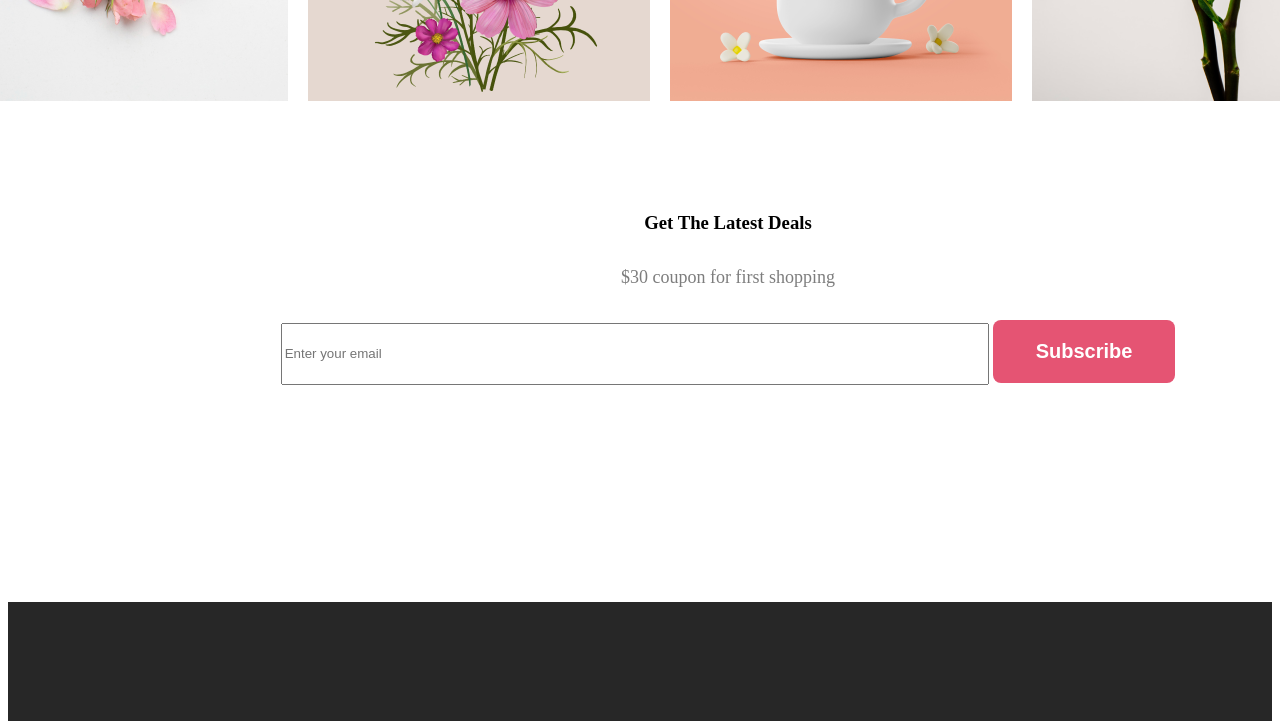
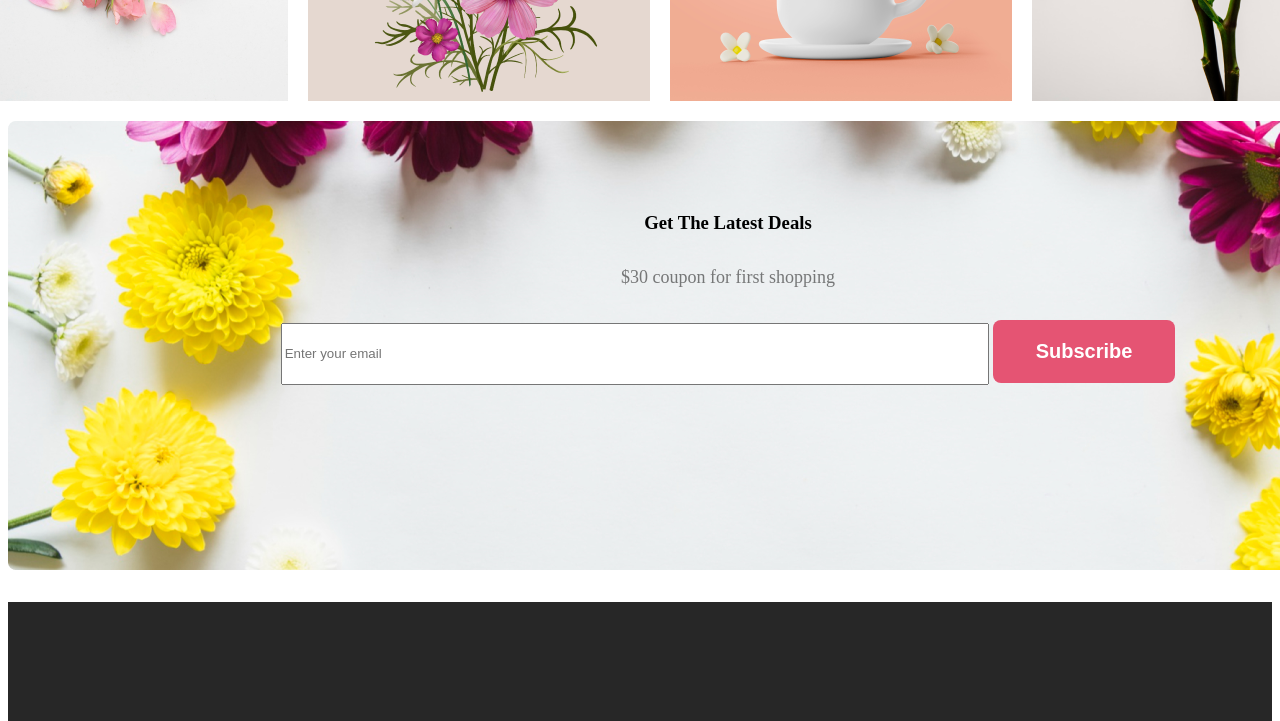
Before and after one commit to sojib550/flower-shop-a, a plain HTML site: page index.html in a window 1280 px wide. Shown: the part 3560-4281 px from the top of the page. Drawn offline with Linux system fonts and the light colour scheme; the site is published under a folder, as on GitHub Pages, so addresses that start at the root find nothing.

Commit message:
added background image path

```diff
--- a/styles/style.css
+++ b/styles/style.css
@@ -183,7 +183,7 @@ nav div {
 }
 
 .dealp {
-    background-image: url("/Flower\ Asset/Rectangle 9.png");
+    background-image: url("../Flower\ Asset/Rectangle 9.png");
     width: 1440px;
     height: 449px;
     text-align: center;
```
